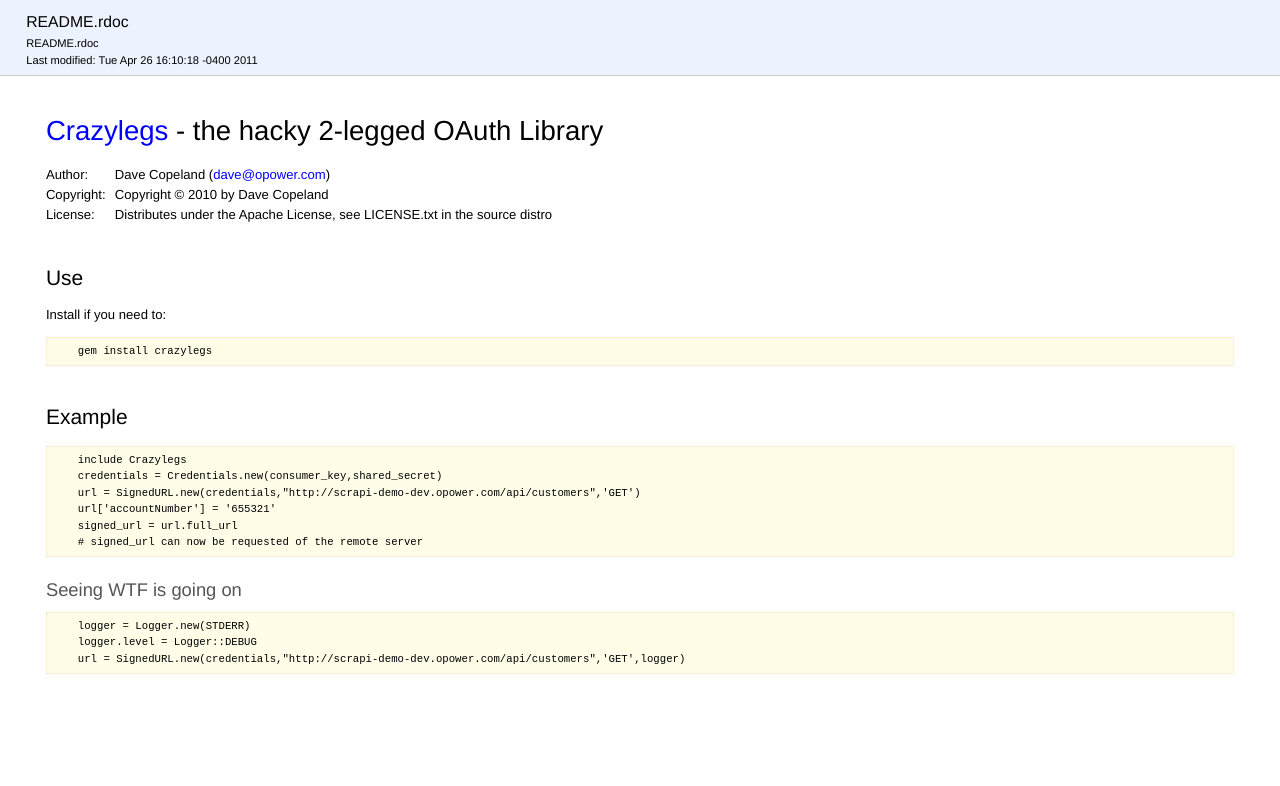
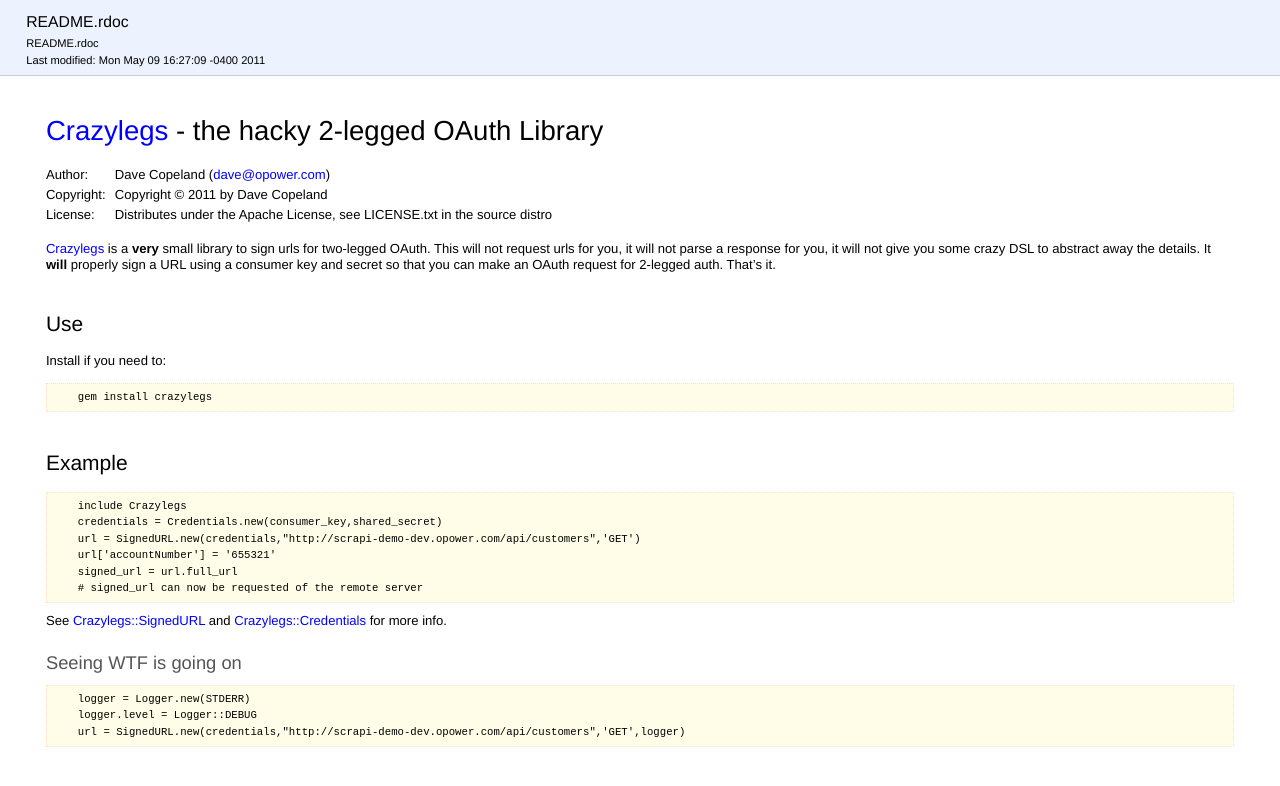
Before and after one commit to matt-glover/crazylegs, a plain HTML site: page files/README_rdoc.html in a window 1280 px wide. Drawn offline with Linux system fonts and the light colour scheme.

Commit message:
Updated files.

```diff
--- a/files/README_rdoc.html
+++ b/files/README_rdoc.html
@@ -19,7 +19,7 @@
         </h1>
         <ul class="files">
             <li>README.rdoc</li>
-            <li>Last modified: Tue Apr 26 16:10:18 -0400 2011</li>
+            <li>Last modified: Mon May 09 16:27:09 -0400 2011</li>
         </ul>
     </div>
 
@@ -32,13 +32,21 @@
 <tr><td valign="top">Author:</td><td>Dave Copeland (<a href="mailto:dave@opower.com">dave@opower.com</a>)
 
 </td></tr>
-<tr><td valign="top">Copyright:</td><td>Copyright &#169; 2010 by Dave Copeland
+<tr><td valign="top">Copyright:</td><td>Copyright &#169; 2011 by Dave Copeland
 
 </td></tr>
 <tr><td valign="top">License:</td><td>Distributes under the Apache License, see LICENSE.txt in the source distro
 
 </td></tr>
 </table>
+<p>
+<a href="../classes/Crazylegs.html">Crazylegs</a> is a <b>very</b> small
+library to sign urls for two-legged OAuth. This will not request urls for
+you, it will not parse a response for you, it will not give you some crazy
+DSL to abstract away the details. It <b>will</b> properly sign a URL using
+a consumer key and secret so that you can make an OAuth request for
+2-legged auth. That&#8217;s it.
+</p>
 <h2>Use</h2>
 <p>
 Install if you need to:
@@ -55,6 +63,12 @@ Install if you need to:
     signed_url = url.full_url
     # signed_url can now be requested of the remote server
 </pre>
+<p>
+See <a href="../classes/Crazylegs/SignedURL.html">Crazylegs::SignedURL</a>
+and <a
+href="../classes/Crazylegs/Credentials.html">Crazylegs::Credentials</a> for
+more info.
+</p>
 <h3>Seeing WTF is going on</h3>
 <pre>
     logger = Logger.new(STDERR)
```
Also changed, not shown: files/lib/crazylegs/credentials_rb.html (+1 -1 lines), files/lib/crazylegs/url_rb.html (+1 -1 lines), files/lib/crazylegs/version_rb.html (+1 -1 lines), files/lib/crazylegs_rb.html (+1 -1 lines), 1 other file.
